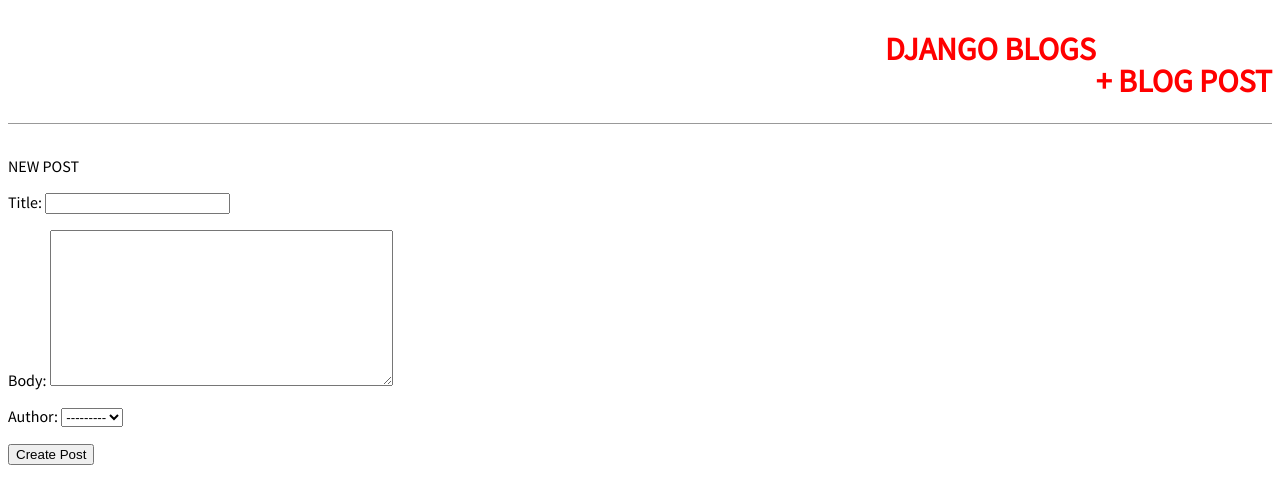
After one commit to tejas-mathangi/blog-django-project, a Django app: page /post/new/ in a window 1280 px wide. The commit adds this page. Shown: the top 504 px of the page. Run offline with Django 5.2, Linux system fonts and the light colour scheme; data comes from the database, SQL or seed files in the repository; both versions use the stored data as it was after the commit.

Commit message:
configured create form

```diff
--- /dev/null
+++ b/blog/forms.py
@@ -0,0 +1,6 @@
+from django import forms
+from .models import Posts
+class PostForm(forms.ModelForm):
+    class Meta:
+        model = Posts
+        fields = ['title', 'body']
--- a/blog/models.py
+++ b/blog/models.py
@@ -11,3 +11,7 @@ class Posts(models.Model):
     )
     def __str__(self):
         return self.title
+
+    def get_absolute_url(self):
+        from django.urls import reverse
+        return reverse('post_detail', kwargs={'pk': self.pk})
--- a/blog/urls.py
+++ b/blog/urls.py
@@ -1,8 +1,9 @@
 from django.urls import path
 
-from .views import BlogListView ,BlogDetailView
+from .views import BlogListView ,BlogDetailView ,BlogCreateView
 # blog/urls.py
 urlpatterns = [
     path('', BlogListView.as_view(), name='home'),
     path('post/<int:pk>/', BlogDetailView.as_view(), name='post_detail'),
+    path('post/new/', BlogCreateView.as_view(), name='post_new'),
 ]
--- a/blog/views.py
+++ b/blog/views.py
@@ -1,7 +1,8 @@
 from django.shortcuts import render
 
 # Create your views here.
-from django.views.generic import ListView , DetailView
+from django.views.generic import ListView , DetailView , CreateView
+from . import forms
 from .models import Posts
 
 class BlogListView(ListView):
@@ -11,3 +12,8 @@ class BlogListView(ListView):
 class BlogDetailView(DetailView):
     model = Posts
     template_name = 'post_detail.html'
+
+class BlogCreateView(CreateView):
+    model = Posts
+    fields = '__all__'
+    template_name = 'post_new.html'
--- a/templates/base.html
+++ b/templates/base.html
@@ -4,19 +4,18 @@
     <meta charset="UTF-8">
     <meta name="viewport" content="width=device-width, initial-scale=1.0">
     <title>Django Blog</title>
-    <link href="https://fonts.googleapis.com/css?family=Source+Sans+Pro:"rel="stylesheet">
+    <link href="https://fonts.googleapis.com/css?family=Source+Sans+Pro:" rel="stylesheet">
     {% load static %}
     <link rel="stylesheet" href="{% static 'css/base.css' %}">
-    <!-- {% block extra_css %} -->
-    <!-- <link rel="stylesheet" href="{% static 'css/extra.css' %}">
-    {% endblock %}
-    {% block extra_js %}
-    <script src="{% static 'js/script.js' %}"></script>
-    {% endblock %} -->
 </head>
 <body>
     <header>
-        <h1><a href="{% url 'home' %}">DJANGO BLOGS</a></h1>
+        <div class="nav-left">
+            <h1><a href="{% url 'home' %}">DJANGO BLOGS</a></h1>
+        </div>
+        <div class="nav-right">
+            <h1><a href="{% url 'post_new' %}">+ BLOG POST</a></h1>
+        </div>
     </header>
     <div>
         {% block content %}
--- /dev/null
+++ b/templates/post_new.html
@@ -0,0 +1,11 @@
+{% extends 'base.html' %}
+
+{% block content %}
+
+<div class="post-form">NEW POST</div>
+<form action="" method="POST" class="post-form">
+    {% csrf_token %}
+    {{ form.as_p }}
+    <button type="submit" value="Save">Create Post</button>
+</form>
+{% endblock %}
```
Also changed, not shown: db.sqlite3.
